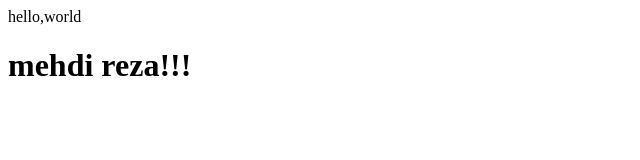
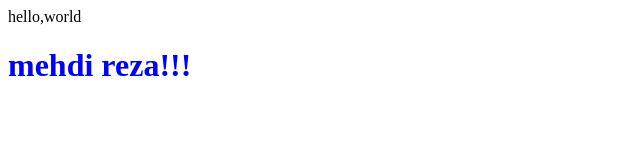
Before and after one commit to mehradhajizadeh/cs50x, a plain HTML site: page index.html in a window 1280 px wide. Shown: the whole page, without its empty margins (0-640 px from the left). Drawn offline with Linux system fonts and the light colour scheme.

Commit message:
add color in heading

```diff
--- a/index.html
+++ b/index.html
@@ -8,6 +8,6 @@
 </head>
 <body>
     hello,world
-    <h1>mehdi reza!!!</h1>
+    <h1 style="color: blue;">mehdi reza!!!</h1>
 </body>
 </html>
```
